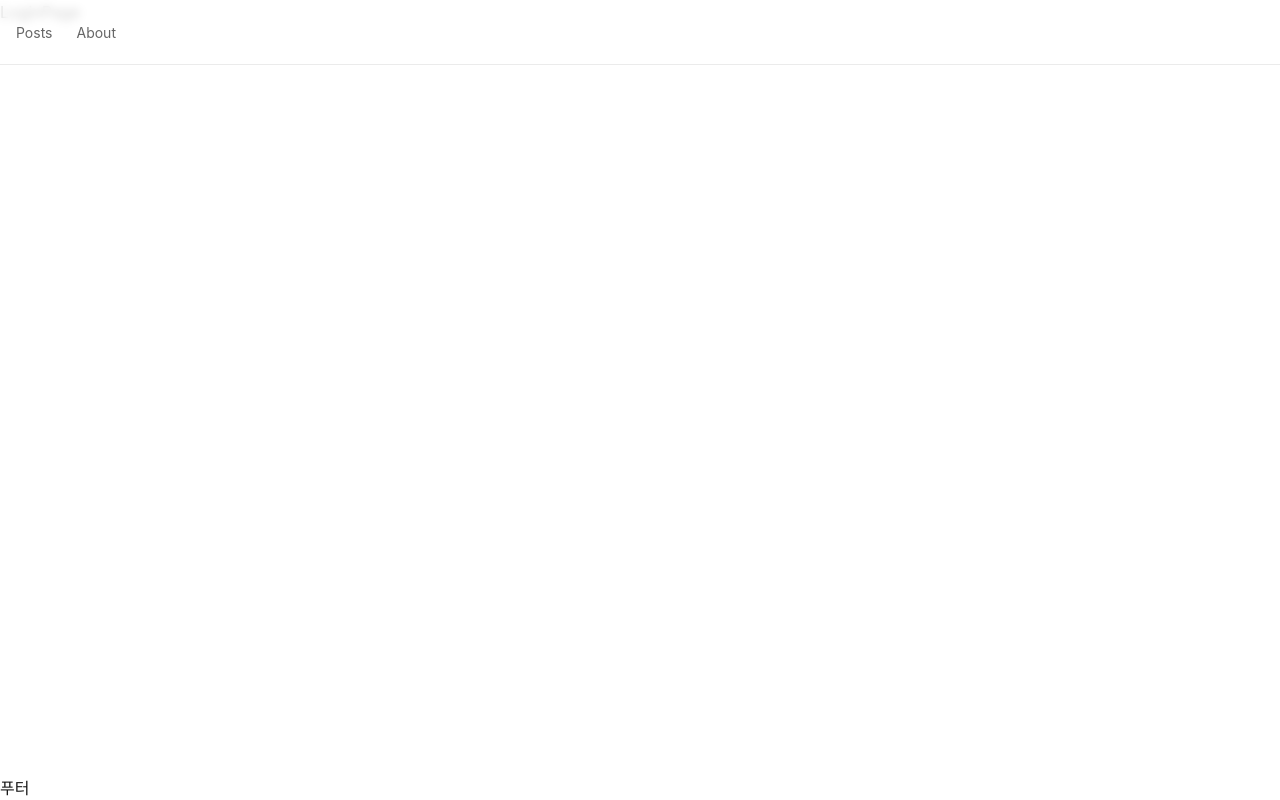
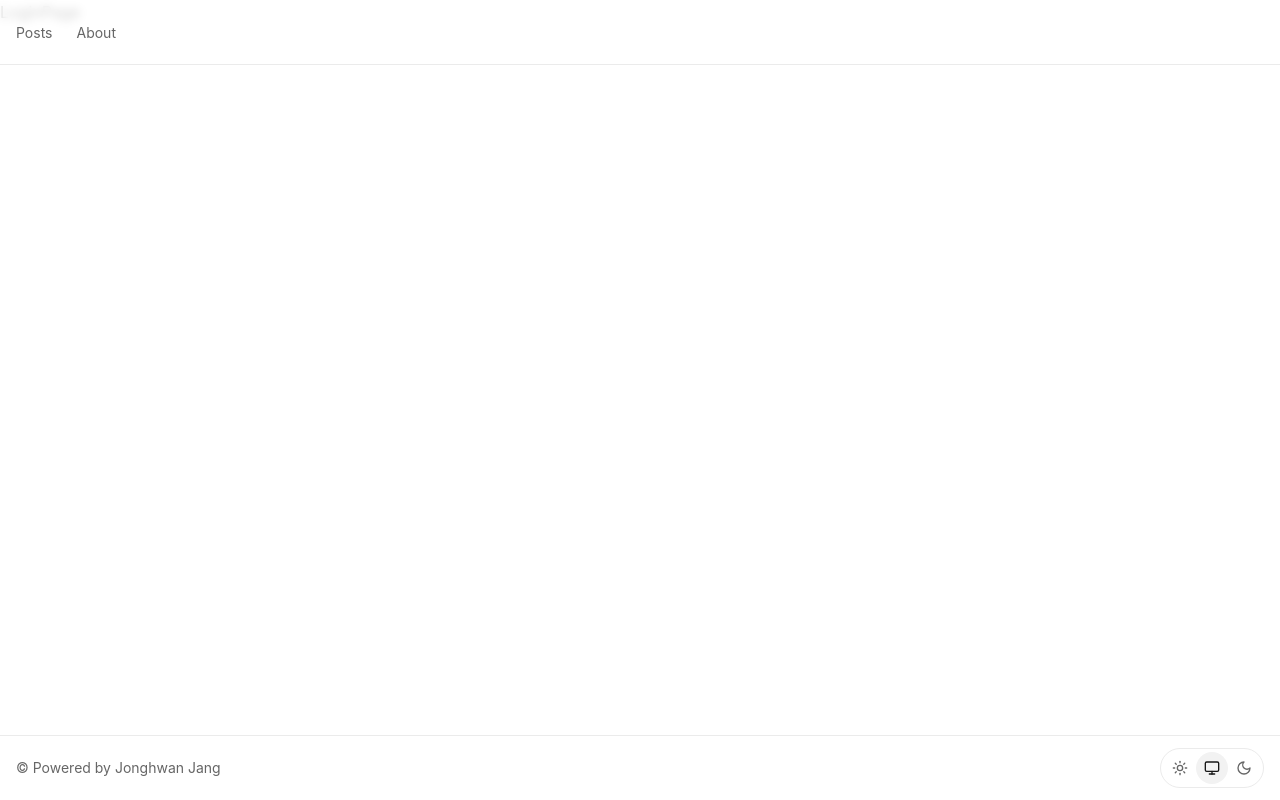
Before and after one commit to jonghwann/blog-v1, a Next.js app: page /login in a window 1280 px wide. Built offline with nearby package versions, Linux system fonts and the light colour scheme; a web font is replaced by a local one.

Commit message:
feat: Header, Footer 컴포넌트 및 다크모드 기능 구현

```diff
--- a/package.json
+++ b/package.json
@@ -13,6 +13,7 @@
     "clsx": "^2.1.1",
     "lucide-react": "^0.511.0",
     "next": "15.3.2",
+    "next-themes": "^0.4.6",
     "prisma": "^6.8.2",
     "react": "^19.0.0",
     "react-dom": "^19.0.0",
--- a/src/app/globals.css
+++ b/src/app/globals.css
@@ -34,7 +34,7 @@
   --muted: #ebebeb;
 
   --accent: hsla(212, 100%, 97%, 1);
-  --accent-foreground: #0072f5;
+  --accent-foreground: oklch(57.61% 0.2508 258.23);
 }
 
 .dark {
--- a/src/app/layout.tsx
+++ b/src/app/layout.tsx
@@ -1,5 +1,6 @@
 import type { Metadata } from 'next';
 
+import ThemeProvider from '@/providers/theme-provider';
 import Layout from '@/components/layout/layout';
 
 import './globals.css';
@@ -8,9 +9,11 @@ export const metadata: Metadata = { title: 'Create Next App', description: 'Gene
 
 export default function RootLayout({ children }: Readonly<{ children: React.ReactNode }>) {
   return (
-    <html lang="ko">
+    <html lang="ko" className="scroll-smooth" suppressHydrationWarning>
       <body className="antialiased">
-        <Layout>{children}</Layout>
+        <ThemeProvider>
+          <Layout>{children}</Layout>
+        </ThemeProvider>
       </body>
     </html>
   );
--- /dev/null
+++ b/src/components/common/theme-button.tsx
@@ -0,0 +1,48 @@
+'use client';
+
+import { useEffect, useState } from 'react';
+
+import { useTheme } from 'next-themes';
+import { Sun, Monitor, Moon } from 'lucide-react';
+
+import { cn } from '@/lib/utils';
+
+export default function ThemeButton() {
+  const [mounted, setMounted] = useState(false);
+
+  const { theme, setTheme } = useTheme();
+
+  useEffect(() => {
+    setMounted(true);
+  }, [theme]);
+
+  if (!mounted) return null;
+
+  return (
+    <div className="flex h-10 w-[104px] items-center rounded-full border p-[3px]">
+      {themeOptions.map(({ mode, icon: Icon }) => (
+        <button
+          className={cn(
+            'group flex size-8 cursor-pointer items-center justify-center rounded-full',
+            theme === mode && 'bg-secondary',
+          )}
+          key={mode}
+          onClick={() => setTheme(mode)}
+        >
+          <Icon
+            className={cn(
+              'group-hover:text-foreground size-4',
+              theme === mode ? 'text-foreground' : 'text-secondary-foreground',
+            )}
+          />
+        </button>
+      ))}
+    </div>
+  );
+}
+
+const themeOptions = [
+  { mode: 'light', icon: Sun },
+  { mode: 'system', icon: Monitor },
+  { mode: 'dark', icon: Moon },
+];
--- /dev/null
+++ b/src/components/layout/footer.tsx
@@ -0,0 +1,12 @@
+import ThemeButton from '../common/theme-button';
+
+export default function Footer() {
+  return (
+    <footer className="border-t">
+      <div className="m-auto flex h-16 max-w-(--breakpoint-xl) items-center justify-between px-4">
+        <span className="text-secondary-foreground text-sm">© Powered by Jonghwan Jang</span>
+        <ThemeButton />
+      </div>
+    </footer>
+  );
+}
--- a/src/components/layout/header.tsx
+++ b/src/components/layout/header.tsx
@@ -28,7 +28,7 @@ export default function Header() {
             <li key={href}>
               <Link
                 className={cn(
-                  'text-secondary-foreground hover:text-foreground text-sm',
+                  'text-secondary-foreground hover:text-foreground text-sm transition-colors duration-150 ease-in-out',
                   pathname.startsWith(href) && 'text-accent-foreground hover:text-accent-foreground',
                 )}
                 href={href}
--- a/src/components/layout/layout.tsx
+++ b/src/components/layout/layout.tsx
@@ -1,4 +1,5 @@
 import Header from './header';
+import Footer from './footer';
 
 interface LayoutProps {
   children: React.ReactNode;
@@ -9,7 +10,7 @@ export default function Layout({ children }: LayoutProps) {
     <div className="flex min-h-screen flex-col">
       <Header />
       <main className="flex flex-1">{children}</main>
-      푸터
+      <Footer />
     </div>
   );
 }
--- /dev/null
+++ b/src/providers/theme-provider.tsx
@@ -0,0 +1,7 @@
+'use client';
+
+import { ThemeProvider as NextThemeProvider } from 'next-themes';
+
+export default function ThemeProvider({ children }: { children: React.ReactNode }) {
+  return <NextThemeProvider attribute="class">{children}</NextThemeProvider>;
+}
```
Also changed, not shown: 1 other file (tests, documents, lock files or other folders).
